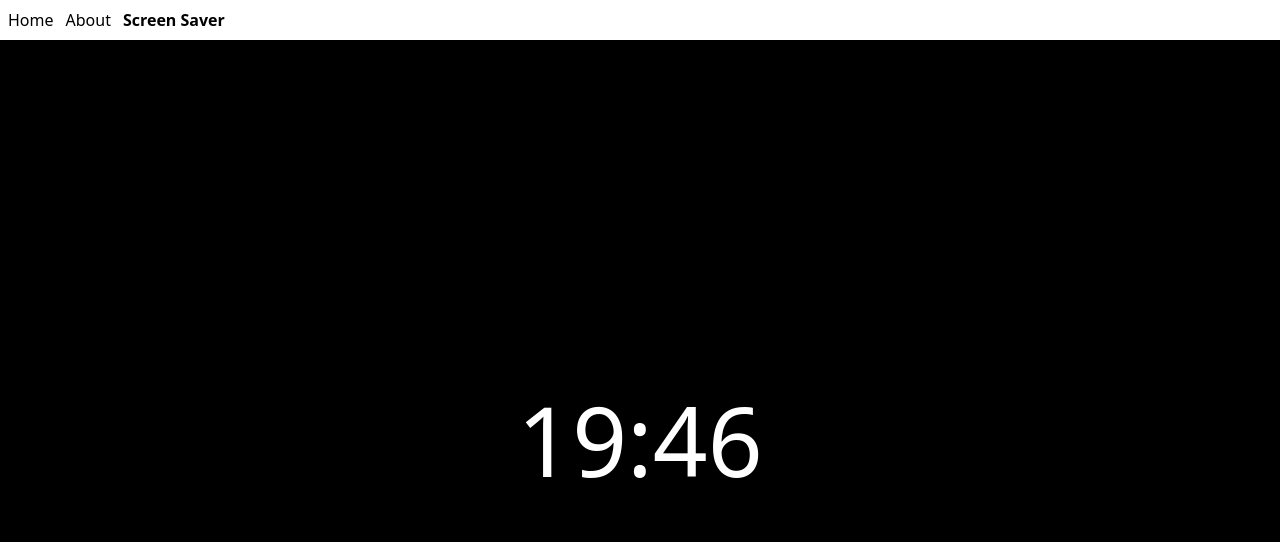
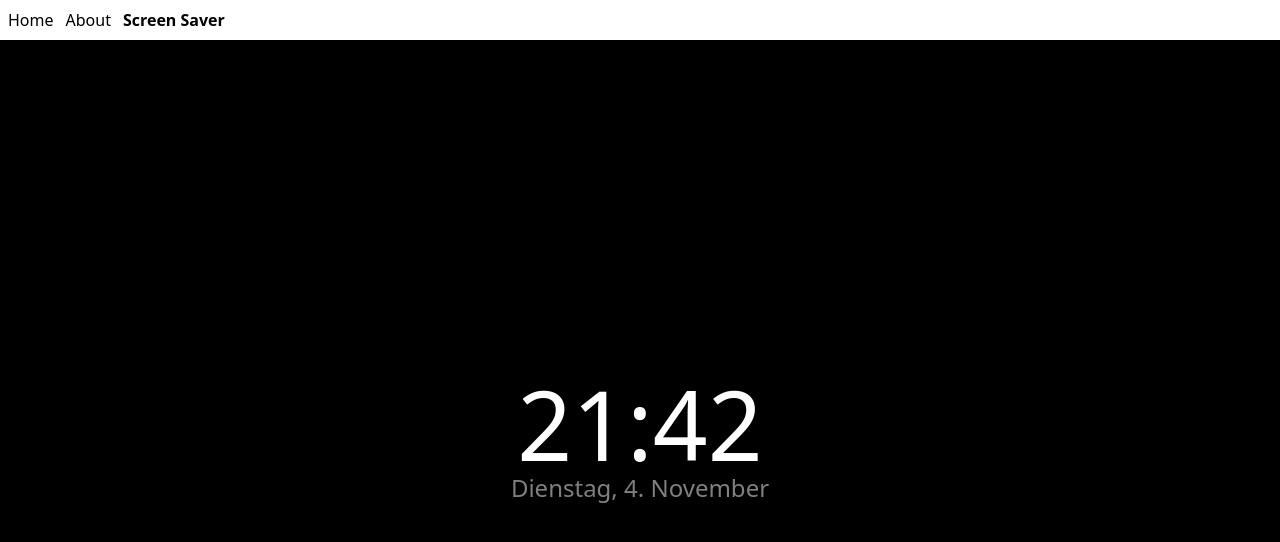
Before and after one commit to Sumis34/tunehub, a React (Vite) app in the folder apps/ui/: page /screen-saver in a window 1280 px wide. Shown: the top 542 px of the page. Built offline with nearby package versions, Linux system fonts and the light colour scheme.

Commit message:
feat: add day

```diff
--- a/apps/ui/src/routeTree.gen.ts
+++ b/apps/ui/src/routeTree.gen.ts
@@ -10,12 +10,18 @@
 
 import { Route as rootRouteImport } from './routes/__root'
 import { Route as ScreenSaverRouteImport } from './routes/screen-saver'
+import { Route as RadioRouteImport } from './routes/radio'
 import { Route as AboutRouteImport } from './routes/about'
 import { Route as IndexRouteImport } from './routes/index'
 
 const ScreenSaverRoute = ScreenSaverRouteImport.update({
   id: '/screen-saver',
   path: '/screen-saver',
+  getParentRoute: () => rootRouteImport,
+} as any)
+const RadioRoute = RadioRouteImport.update({
+  id: '/radio',
+  path: '/radio',
   getParentRoute: () => rootRouteImport,
 } as any)
 const AboutRoute = AboutRouteImport.update({
@@ -32,30 +38,34 @@ const IndexRoute = IndexRouteImport.update({
 export interface FileRoutesByFullPath {
   '/': typeof IndexRoute
   '/about': typeof AboutRoute
+  '/radio': typeof RadioRoute
   '/screen-saver': typeof ScreenSaverRoute
 }
 export interface FileRoutesByTo {
   '/': typeof IndexRoute
   '/about': typeof AboutRoute
+  '/radio': typeof RadioRoute
   '/screen-saver': typeof ScreenSaverRoute
 }
 export interface FileRoutesById {
   __root__: typeof rootRouteImport
   '/': typeof IndexRoute
   '/about': typeof AboutRoute
+  '/radio': typeof RadioRoute
   '/screen-saver': typeof ScreenSaverRoute
 }
 export interface FileRouteTypes {
   fileRoutesByFullPath: FileRoutesByFullPath
-  fullPaths: '/' | '/about' | '/screen-saver'
+  fullPaths: '/' | '/about' | '/radio' | '/screen-saver'
   fileRoutesByTo: FileRoutesByTo
-  to: '/' | '/about' | '/screen-saver'
-  id: '__root__' | '/' | '/about' | '/screen-saver'
+  to: '/' | '/about' | '/radio' | '/screen-saver'
+  id: '__root__' | '/' | '/about' | '/radio' | '/screen-saver'
   fileRoutesById: FileRoutesById
 }
 export interface RootRouteChildren {
   IndexRoute: typeof IndexRoute
   AboutRoute: typeof AboutRoute
+  RadioRoute: typeof RadioRoute
   ScreenSaverRoute: typeof ScreenSaverRoute
 }
 
@@ -66,6 +76,13 @@ declare module '@tanstack/react-router' {
       path: '/screen-saver'
       fullPath: '/screen-saver'
       preLoaderRoute: typeof ScreenSaverRouteImport
+      parentRoute: typeof rootRouteImport
+    }
+    '/radio': {
+      id: '/radio'
+      path: '/radio'
+      fullPath: '/radio'
+      preLoaderRoute: typeof RadioRouteImport
       parentRoute: typeof rootRouteImport
     }
     '/about': {
@@ -88,6 +105,7 @@ declare module '@tanstack/react-router' {
 const rootRouteChildren: RootRouteChildren = {
   IndexRoute: IndexRoute,
   AboutRoute: AboutRoute,
+  RadioRoute: RadioRoute,
   ScreenSaverRoute: ScreenSaverRoute,
 }
 export const routeTree = rootRouteImport
--- /dev/null
+++ b/apps/ui/src/routes/radio.tsx
@@ -0,0 +1,9 @@
+import { createFileRoute } from '@tanstack/react-router'
+
+export const Route = createFileRoute('/radio')({
+  component: RouteComponent,
+})
+
+function RouteComponent() {
+  return <div>Hello "/radio"!</div>
+}
--- a/apps/ui/src/routes/screen-saver.tsx
+++ b/apps/ui/src/routes/screen-saver.tsx
@@ -1,13 +1,55 @@
-import { createFileRoute } from "@tanstack/react-router";
+import { createFileRoute, Link } from "@tanstack/react-router";
+import { useEffect, useState } from "react";
+
+const locale = "de-CH";
 
 export const Route = createFileRoute("/screen-saver")({
   component: RouteComponent,
 });
 
 function RouteComponent() {
+  const [time, setTime] = useState(new Date());
+
+  useEffect(() => {
+    const interval = setInterval(() => {
+      setTime(new Date());
+    }, 1000);
+
+    return () => clearInterval(interval);
+  }, []);
+
+  const shortTimeFormatter = new Intl.DateTimeFormat(locale, {
+    timeStyle: "short",
+  });
+
+  const weekdayFormatter = new Intl.DateTimeFormat(locale, {
+    weekday: "long",
+  });
+  const dayFormatter = new Intl.DateTimeFormat(locale, { day: "numeric" });
+  const monthFormatter = new Intl.DateTimeFormat(locale, { month: "long" });
+
+  const shortDateFormatter = {
+    format: (d: Date) => {
+      const weekday = weekdayFormatter.format(d);
+      const day = dayFormatter.format(d);
+      const month = monthFormatter.format(d);
+      return `${weekday}, ${day}. ${month}`;
+    },
+  };
+
   return (
-    <div className="bg-black w-full h-full flex items-center justify-center">
-      <h1 className="text-8xl text-white">19:46</h1>
-    </div>
+    <Link
+      to="/radio"
+      className="bg-black w-full h-full flex items-center justify-center"
+    >
+      <div className="text-center">
+        <h1 className="text-8xl text-white">
+          {shortTimeFormatter.format(time)}
+        </h1>
+        <h2 className="text-2xl text-white/50">
+          {shortDateFormatter.format(time)}
+        </h2>
+      </div>
+    </Link>
   );
 }
```
